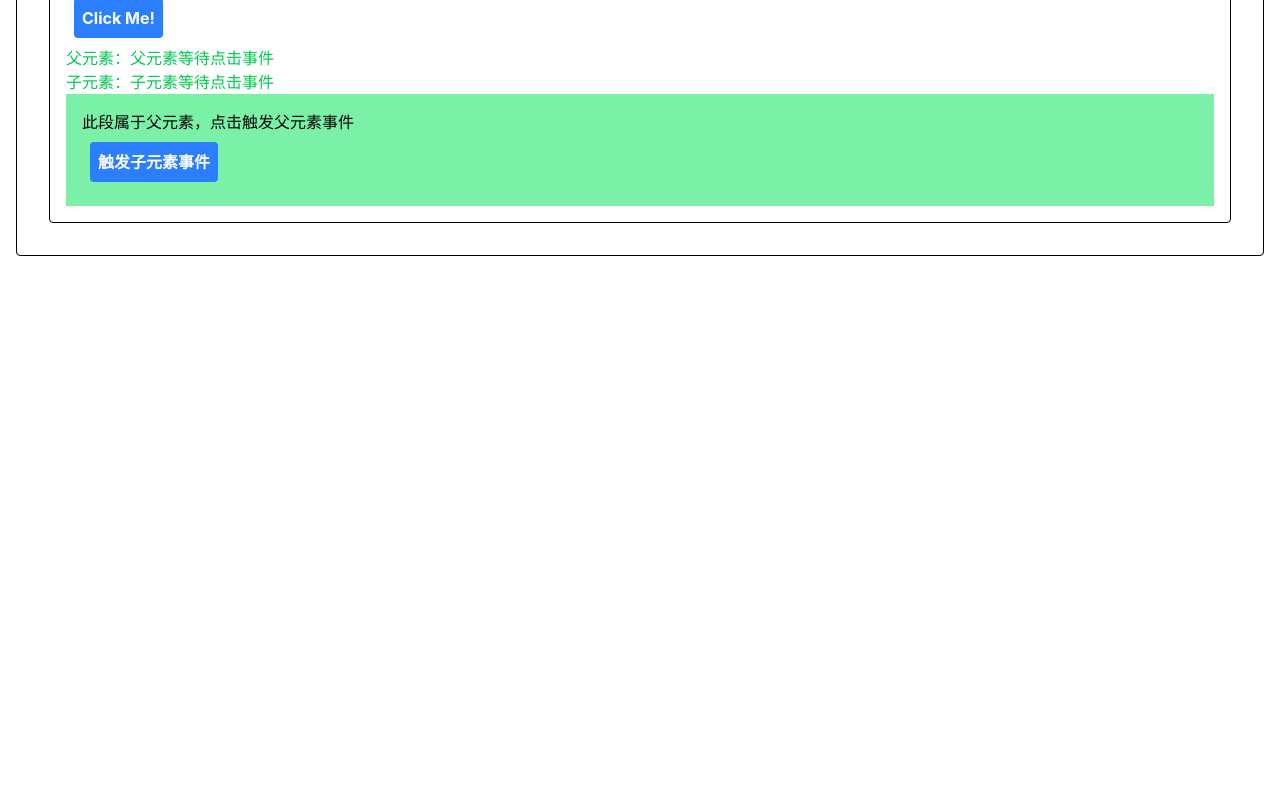
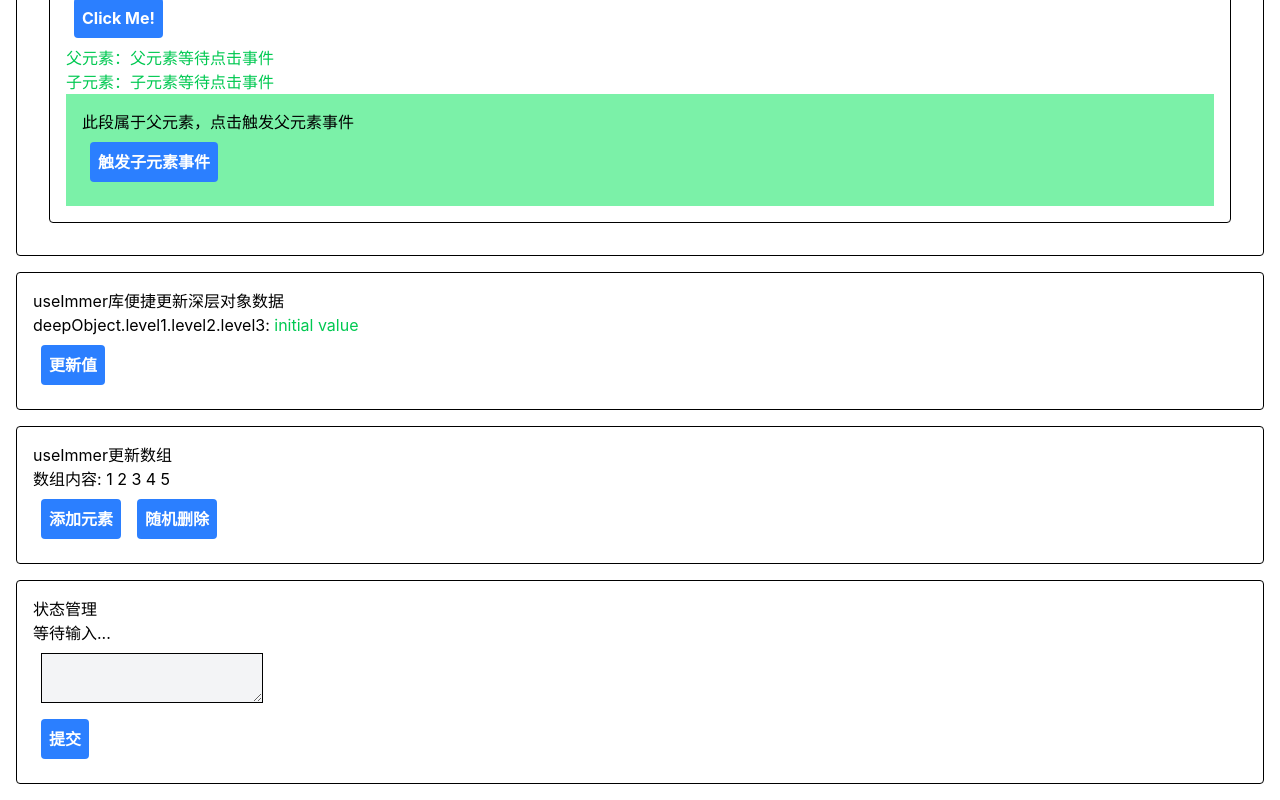
Before and after one commit to NULLICN/learnReact, a React (Vite) app: page / in a window 1280 px wide. Shown: the part 1366-2166 px from the top of the page. Before the commit the page ends 1638 px from the top, so only its background shows below. Built offline with nearby package versions, Linux system fonts and the light colour scheme.

Commit message:
状态管理>选择State结构

```diff
--- a/src/App.tsx
+++ b/src/App.tsx
@@ -3,6 +3,8 @@ import AboutProps from "./pages/aboutProps";
 import RenderList from "./pages/renderList";
 import ConditionRendering from "./pages/conditionRendering";
 import ComponentFeature  from "./pages/componentFeature";
+import ComponentState from "./pages/componentState";
+import StateManagement from "./pages/stateManagement";
 
 function App() {
 
@@ -13,6 +15,8 @@ function App() {
       <RenderList />
       <ConditionRendering />
       <ComponentFeature />
+      <ComponentState />
+      <StateManagement />
     </>
   );
 }
--- /dev/null
+++ b/src/pages/componentState.tsx
@@ -0,0 +1,52 @@
+import { useImmer } from "use-immer";
+export default function ComponentState() {
+    // 对象修改
+    const [deepObject, setDeepObject] = useImmer({
+        level1: {
+            level2: {
+                level3: "initial value"
+            }
+        }
+    });
+    const [updateStyle, setUpdateStyle] = useImmer("text-green-500");
+
+    function handleChildClick() {
+        setDeepObject(draft => {
+            if(draft.level1.level2.level3 === "initial value") {
+                draft.level1.level2.level3 = "updated value";
+            } else {
+                draft.level1.level2.level3 = "initial value";
+            }
+        });
+        setUpdateStyle(draft => {
+            if(draft === "text-green-500") {
+                return "text-red-500";
+            } else {
+                return "text-green-500";
+            }
+        });
+    }
+
+    // 数组修改
+    const [numberList, setNumberList] = useImmer([1, 2, 3, 4, 5]);
+    function handleArrayClick() {
+        setNumberList(draft => {
+            draft.push(draft.length + 1);
+        });
+    }
+    return (
+        <>
+        <section>
+            <p>useImmer库便捷更新深层对象数据</p>
+            <p>deepObject.level1.level2.level3: <span className={updateStyle}>{deepObject.level1.level2.level3}</span></p>
+            <button className="btn" onClick={handleChildClick}>更新值</button>
+        </section>
+        <section>
+            <p>useImmer更新数组</p>
+            <p>数组内容: {numberList.join(" ")}</p>
+            <button className="btn" onClick={handleArrayClick}>添加元素</button>
+            <button className="btn" onClick={() => setNumberList(draft => { draft.splice(Math.floor(Math.random() * draft.length), 1); })}>随机删除</button>
+        </section>
+        </>
+    )
+}
--- /dev/null
+++ b/src/pages/stateManagement.tsx
@@ -0,0 +1,78 @@
+import { useEffect, useRef } from "react";
+import { useImmer } from "use-immer";
+
+export default function StateManagement() {
+  const [text, setText] = useImmer("");
+  const [textareaStatus, setTextareaStatus] = useImmer({
+    waiting: true,
+    typing: false,
+    isSubmit: false,
+  });
+
+  // 保存定时器 id，防止多个定时器叠加
+  const timerRef = useRef<ReturnType<typeof setTimeout> | null>(null);
+
+  // 防抖函数，监听文本输入，1秒后设置状态为等待输入
+  function handleInputChange(e: React.ChangeEvent<HTMLTextAreaElement>) {
+    console.log("输入变化，更新文本和状态");
+    setText(e.target.value);
+    // 立即标记为"正在输入"
+    setTextareaStatus((draft) => {
+      draft.waiting = false;
+      draft.typing = true;
+      draft.isSubmit = false;
+    });
+    // 清除上一次定时器，重新计时
+    if (timerRef.current !== null) clearTimeout(timerRef.current);
+    timerRef.current = setTimeout(() => {
+        console.log("输入停止，切换到等待状态");
+      setTextareaStatus((draft) => {
+        draft.waiting = true;
+        draft.typing = false;
+        draft.isSubmit = false;
+      });
+      timerRef.current = null;
+    }, 1000);
+  }
+
+  // 组件卸载时清理残留定时器
+  useEffect(
+    () => () => {
+      if (timerRef.current !== null) clearTimeout(timerRef.current);
+    },
+    [],
+  );
+
+  return (
+    <>
+      <section>
+        <p>状态管理</p>
+        <p>
+          {textareaStatus.waiting
+            ? "等待输入..."
+            : textareaStatus.typing
+              ? "正在输入..."
+              : textareaStatus.isSubmit
+                ? "已提交"
+                : ""}
+        </p>
+        <textarea
+          className={`border block m-2 ${textareaStatus.waiting ? "bg-gray-100" : textareaStatus.typing ? "bg-yellow-100" : textareaStatus.isSubmit ? "bg-green-100" : ""}`}
+          name="stateManagement"
+          id="stateManagement"
+          value={text}
+          onChange={handleInputChange}
+          disabled={textareaStatus.isSubmit}
+        ></textarea>
+        <button
+          className="btn"
+          onClick={() =>
+            setTextareaStatus({ waiting: false, typing: false, isSubmit: true })
+          }
+        >
+          提交
+        </button>
+      </section>
+    </>
+  );
+}
```
Also changed, not shown: package.json (+4 -3 lines), 1 other file (tests, documents, lock files or other folders).
